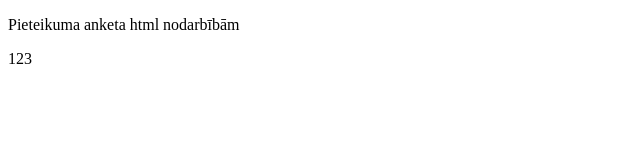
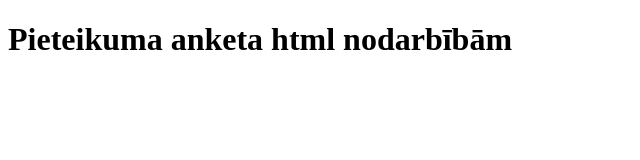
Before and after one commit to DcRepublicRB/Test, a plain HTML site: page Anketa.html in a window 1280 px wide. Shown: the whole page, without its empty margins (0-640 px from the left). Drawn offline with Linux system fonts and the light colour scheme.

Commit message:
Update Anketa.html

```diff
--- a/Anketa.html
+++ b/Anketa.html
@@ -7,11 +7,7 @@
     <title>Document</title>
 </head>
 <body>
-    <p>
-        Pieteikuma anketa html nodarbībām
-    </p>
-    <table>
-        123
-    </table>
+<h1>Pieteikuma anketa html nodarbībām</h1>
+
 </body>
 </html>
```
